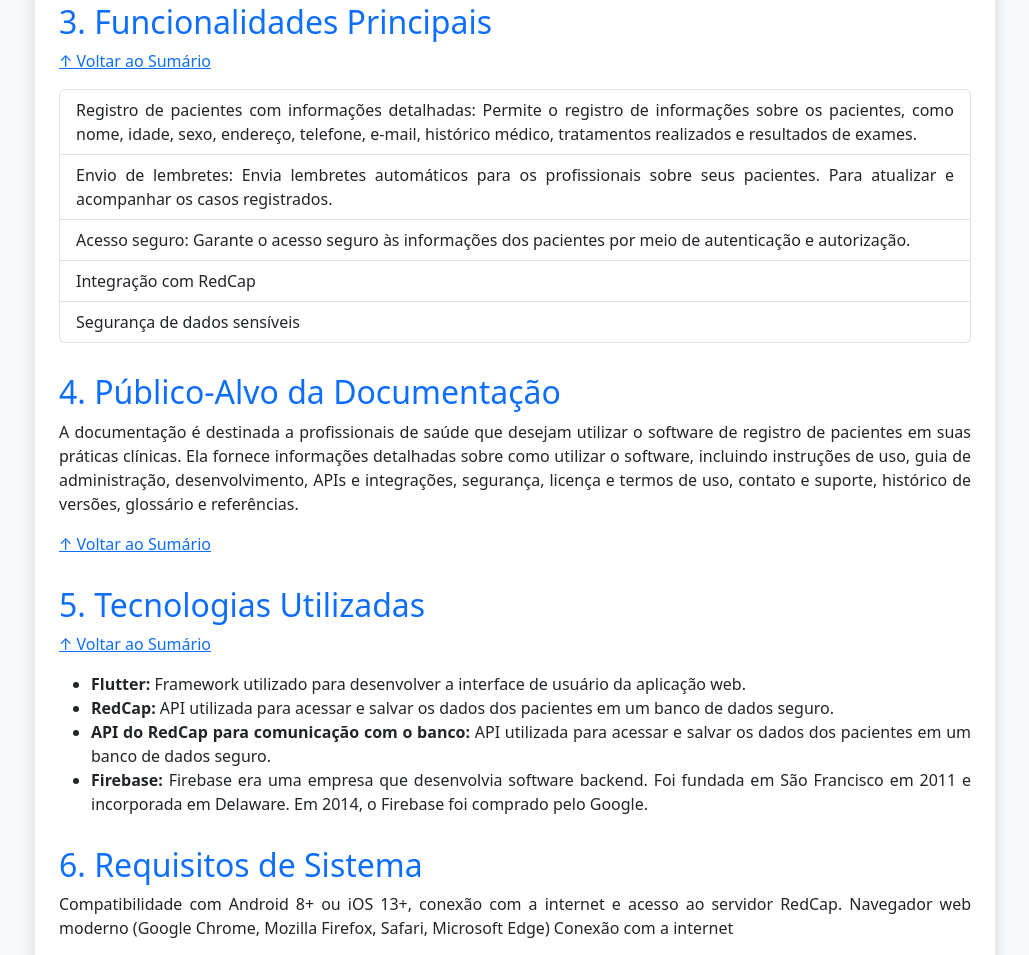
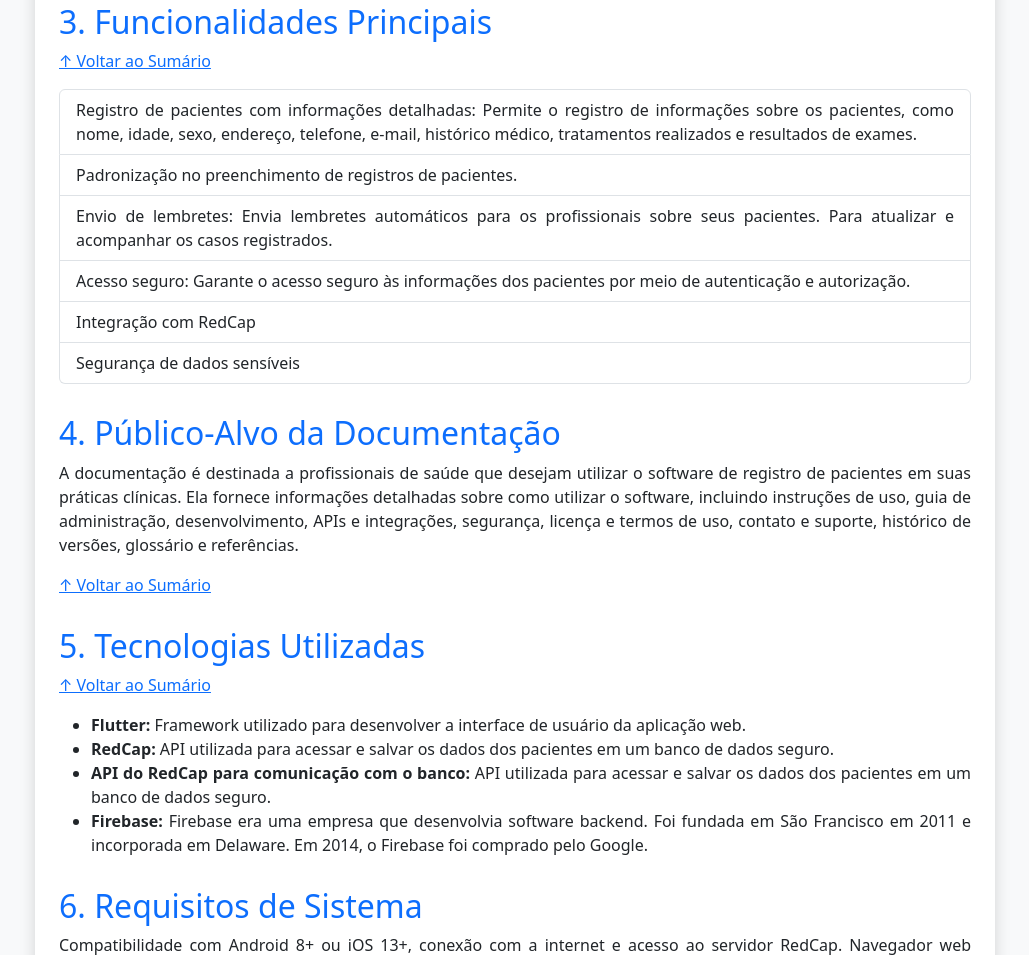
Before and after one commit to projetosici/Documentacao-App-Registro, a plain HTML site: page index.html in a window 1280 px wide. Shown: the part 1482-2437 px from the top of the page, without its empty margins (125-1154 px from the left). Drawn offline with nearby package versions, Linux system fonts and the light colour scheme; files whose address does not match are found by name.

Commit message:
Atualizações

```diff
--- a/index.html
+++ b/index.html
@@ -79,6 +79,7 @@
       <p><a href="#sumario">↑ Voltar ao Sumário</a></p>
       <ul class="list-group">
         <li class="list-group-item"> Registro de pacientes com informações detalhadas: Permite o registro de informações sobre os pacientes, como nome, idade, sexo, endereço, telefone, e-mail, histórico médico, tratamentos realizados e resultados de exames.</li>
+        <li class="list-group-item">Padronização no preenchimento de registros de pacientes.</li>
         <li class="list-group-item">Envio de lembretes:
 Envia lembretes automáticos para os profissionais sobre seus pacientes. Para atualizar e acompanhar os casos registrados.</li>
         <li class="list-group-item">Acesso seguro: Garante o acesso seguro às informações dos pacientes por meio de autenticação e autorização.</li>
```
